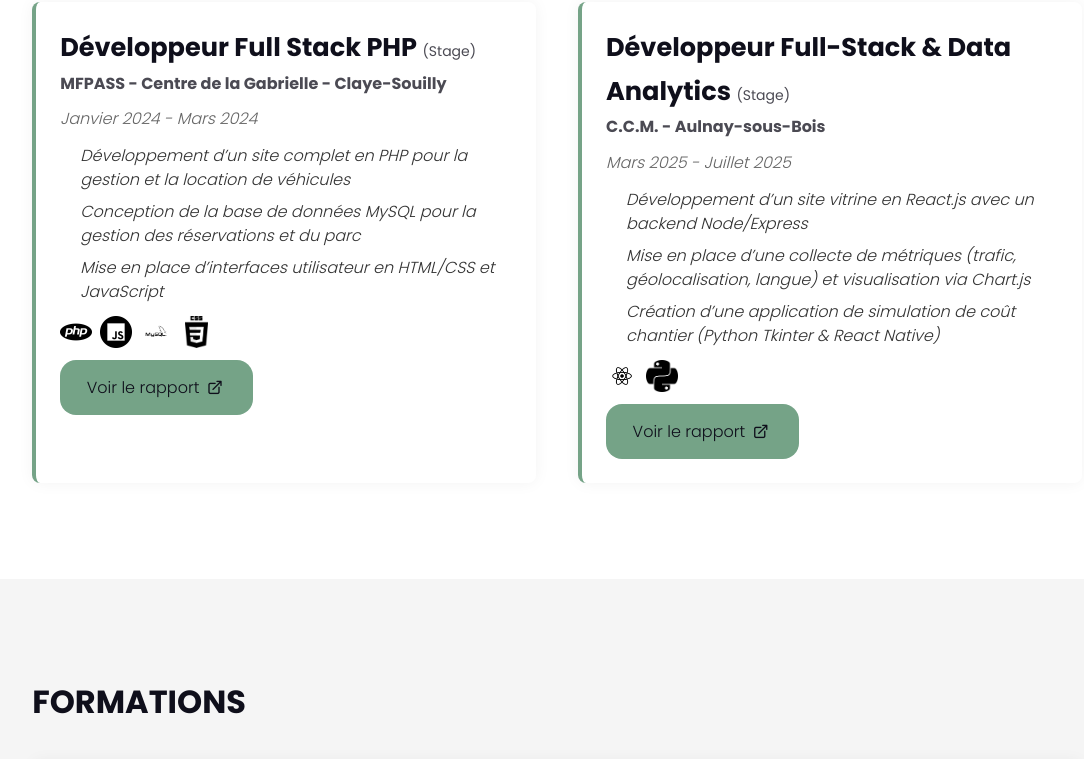
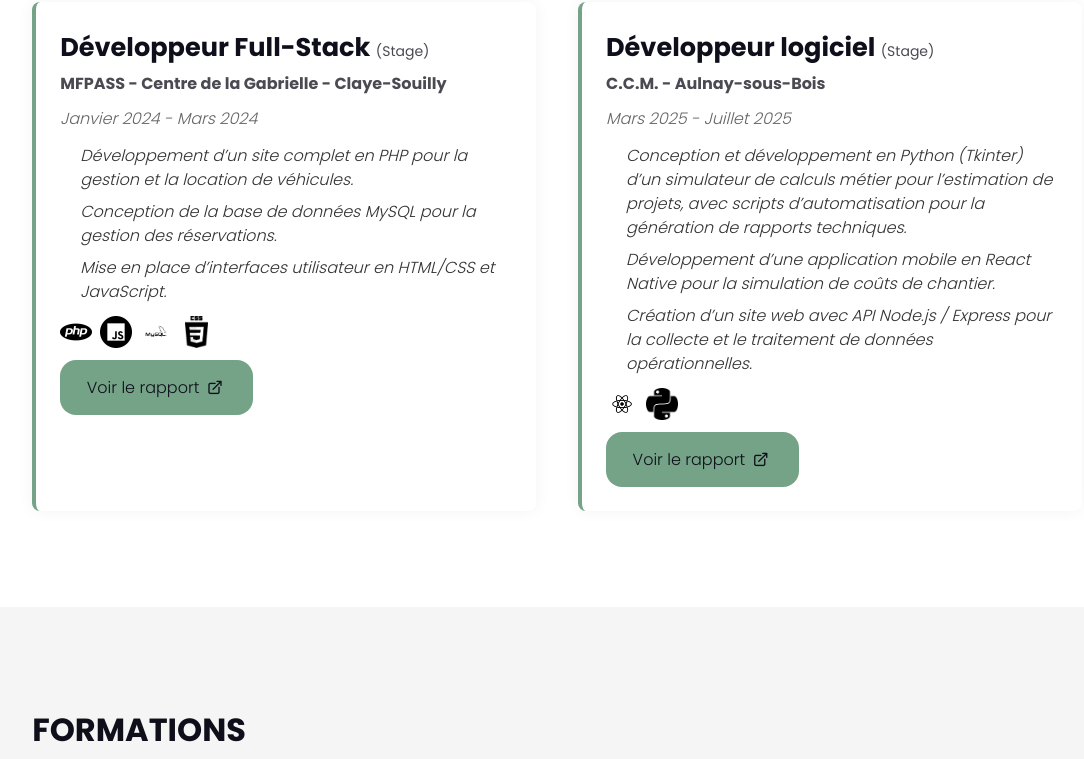
Before and after one commit to Deniz95140/deniz95140.github.io, a React (Vite) app: page / in a window 1280 px wide. Shown: the part 900-1659 px from the top of the page, without its empty margins (83-1167 px from the left). Built offline with nearby package versions, Linux system fonts and the light colour scheme; the HTML template or start-up script is replaced by a standard one.

Commit message:
Mis a Jour

```diff
--- a/src/data/experiences.js
+++ b/src/data/experiences.js
@@ -12,30 +12,30 @@ import RapportGabrielle from '../assets/images/Rapport_de_stage_Centre_Gabrielle
 export const experiences = [
   {
     id: 1,
-    poste: 'D\u00E9veloppeur Full Stack PHP',
+    poste: 'D\u00E9veloppeur Full-Stack',
     contrat: 'Stage',
     entreprise: 'MFPASS - Centre de la Gabrielle',
     lieu: 'Claye-Souilly',
     date: 'Janvier 2024 - Mars 2024',
     description: [
-      'D\u00E9veloppement d\u2019un site complet en PHP pour la gestion et la location de v\u00E9hicules',
-      'Conception de la base de donn\u00E9es MySQL pour la gestion des r\u00E9servations et du parc',
-      'Mise en place d\u2019interfaces utilisateur en HTML/CSS et JavaScript',
+      'D\u00E9veloppement d\u2019un site complet en PHP pour la gestion et la location de v\u00E9hicules.',
+      'Conception de la base de donn\u00E9es MySQL pour la gestion des r\u00E9servations.',
+      'Mise en place d\u2019interfaces utilisateur en HTML/CSS et JavaScript.',
     ],
     technos: [PHPLogo, JSLogo, MYSQLogo, CSSLogo],
     rapport: RapportGabrielle,
   },
   {
     id: 2,
-    poste: 'D\u00E9veloppeur Full-Stack & Data Analytics',
+    poste: 'D\u00E9veloppeur logiciel',
     contrat: 'Stage',
     entreprise: 'C.C.M.',
     lieu: 'Aulnay-sous-Bois',
     date: 'Mars 2025 - Juillet 2025',
     description: [
-      'D\u00E9veloppement d\u2019un site vitrine en React.js avec un backend Node/Express',
-      'Mise en place d\u2019une collecte de m\u00E9triques (trafic, g\u00E9olocalisation, langue) et visualisation via Chart.js',
-      'Cr\u00E9ation d\u2019une application de simulation de co\u00FBt chantier (Python Tkinter & React Native)',
+      'Conception et développement en Python (Tkinter) d’un simulateur de calculs métier pour l’estimation de projets, avec scripts d’automatisation pour la génération de rapports techniques.',
+      'Développement d’une application mobile en React Native pour la simulation de coûts de chantier.',
+      'Création d’un site web avec API Node.js / Express pour la collecte et le traitement de données opérationnelles.',
     ],
     technos: [ReactLogo, PythonLogo],
     rapport: RapportCCM,
```
